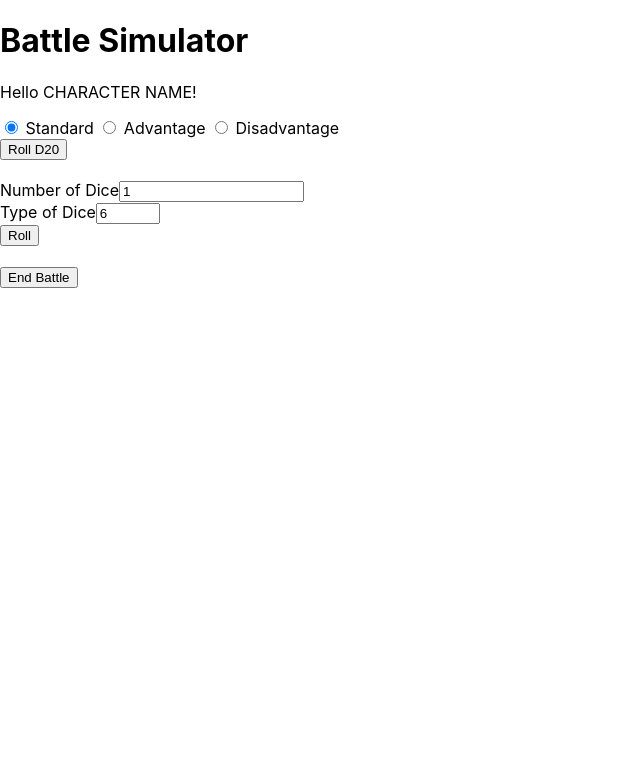
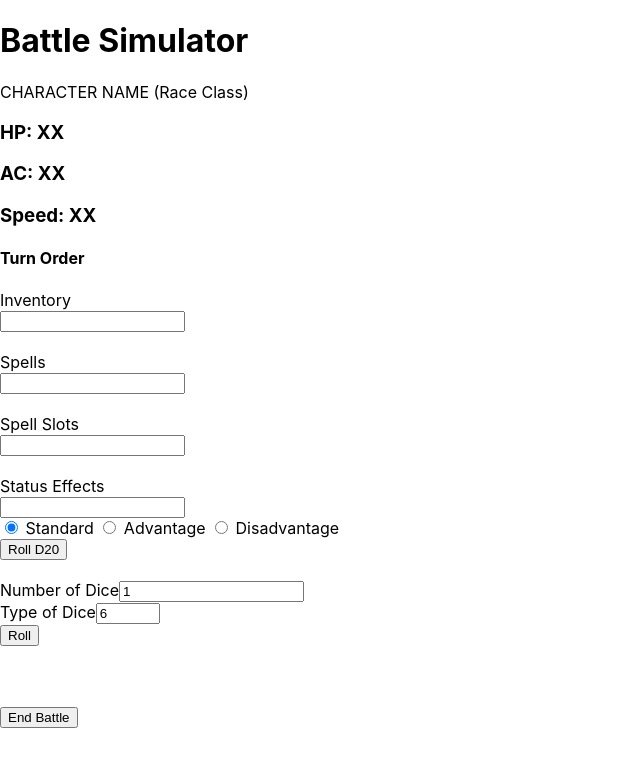
Before and after one commit to a-bland/5thGen, a React (Create React App) app: page /Battle in a window 1280 px wide. Shown: the top 766 px of the page, without its empty margins (0-640 px from the left). Built offline with nearby package versions, Linux system fonts and the light colour scheme; what aws-amplify, aws-amplify-react would draw is missing.

Commit message:
added some text and textboxes

```diff
--- a/src/components/Battle.js
+++ b/src/components/Battle.js
@@ -1,12 +1,32 @@
+/* eslint-disable no-unused-vars */
 import Amplify, { API, graphqlOperation } from 'aws-amplify';
-import aws_exports from '../aws-exports.js'; // specify the location of aws-exports.js file on your project
+import aws_exports from '../aws-exports.js';
 Amplify.configure(aws_exports);
 
 function Battle() {
     return (
         <div className="Battle">
             <h1>Battle Simulator</h1>
-            <p>Hello CHARACTER NAME!</p>
+            <p>CHARACTER NAME (Race Class)</p>
+            <h3>HP: XX</h3>
+            <h3>AC: XX</h3>
+            <h3>Speed: XX</h3>
+            <h4>Turn Order</h4>
+            <label for="inventory">Inventory</label>
+            <br />
+            <input type="text" id="inventory"></input>
+            <br /><br />
+            <label for="spellList">Spells</label>
+            <br />
+            <input type="text" id="spellList"></input>
+            <br /><br />
+            <label for="spellSlots">Spell Slots</label>
+            <br />
+            <input type="text" id="spellSlots"></input>
+            <br /><br />
+            <label for="statusEffects">Status Effects</label>
+            <br />
+            <input type="text" id="statusEffects"></input>
             <form>
                 <input type="radio" id="standard" defaultChecked="true" name="rollType"></input>
                 <label for="standard" > Standard </label>
@@ -24,7 +44,7 @@ function Battle() {
             <input type="number" id="diceType" defaultValue="6" min="2" step="2" max="100"></input>
             <br />
             <button onClick={roll}>Roll</button>
-
+            <br /><br />
             <br /><br />
             <a href="/">
                 <button> End Battle </button>
--- a/src/components/Home.js
+++ b/src/components/Home.js
@@ -11,9 +11,14 @@ function Home() {
         <div className="Home">
             <h1>Gen Five</h1>
             <p>Welcome to our battle simulator.</p>
+            <h2>Your Characters</h2>
             <a href="/Creation">
-                <button> Create a Character </button></a>
+                <button> Create a New Character </button></a>
             <br /><br />
+            <h2>Your Parties</h2>
+            <a href="/">
+                <button> Create a Party </button></a>
+            <br /><br /><br />
             <a href="/Battle">
                 <button> Start Battle </button></a>
         </div >
```
